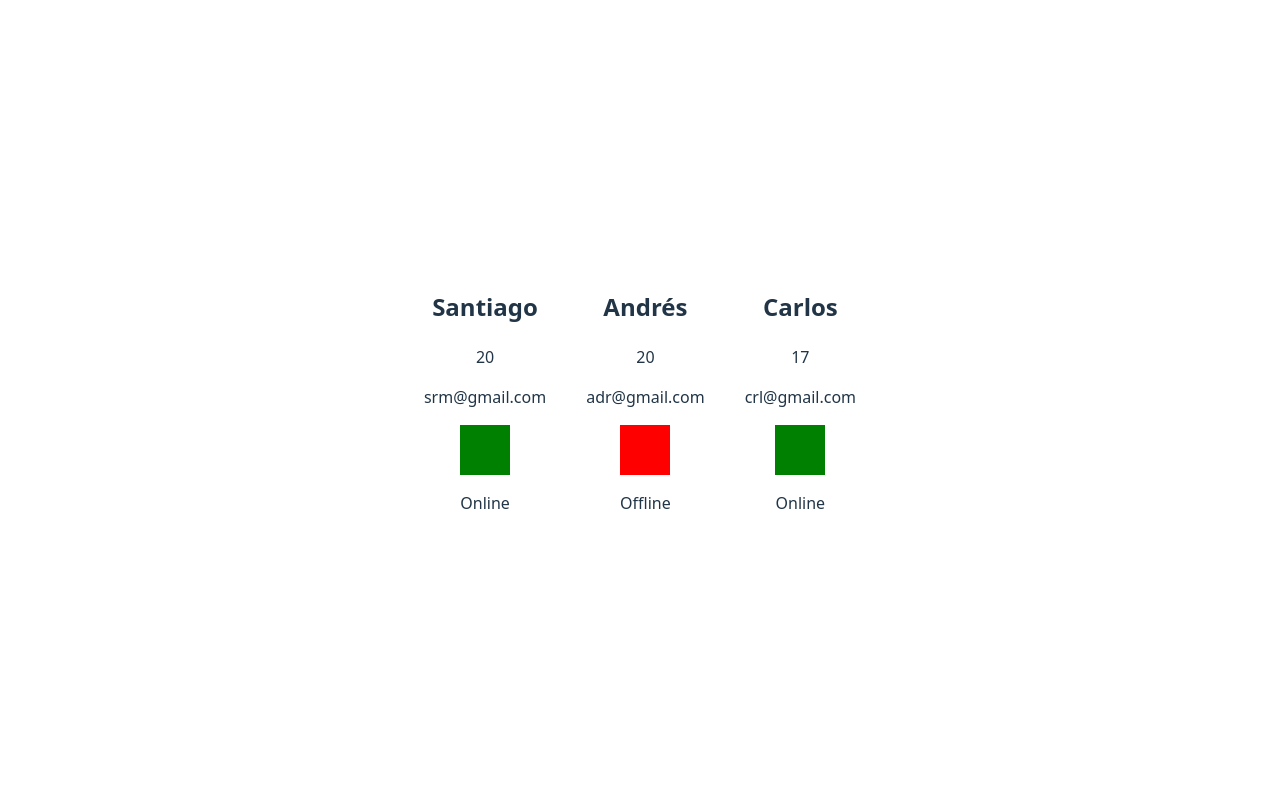
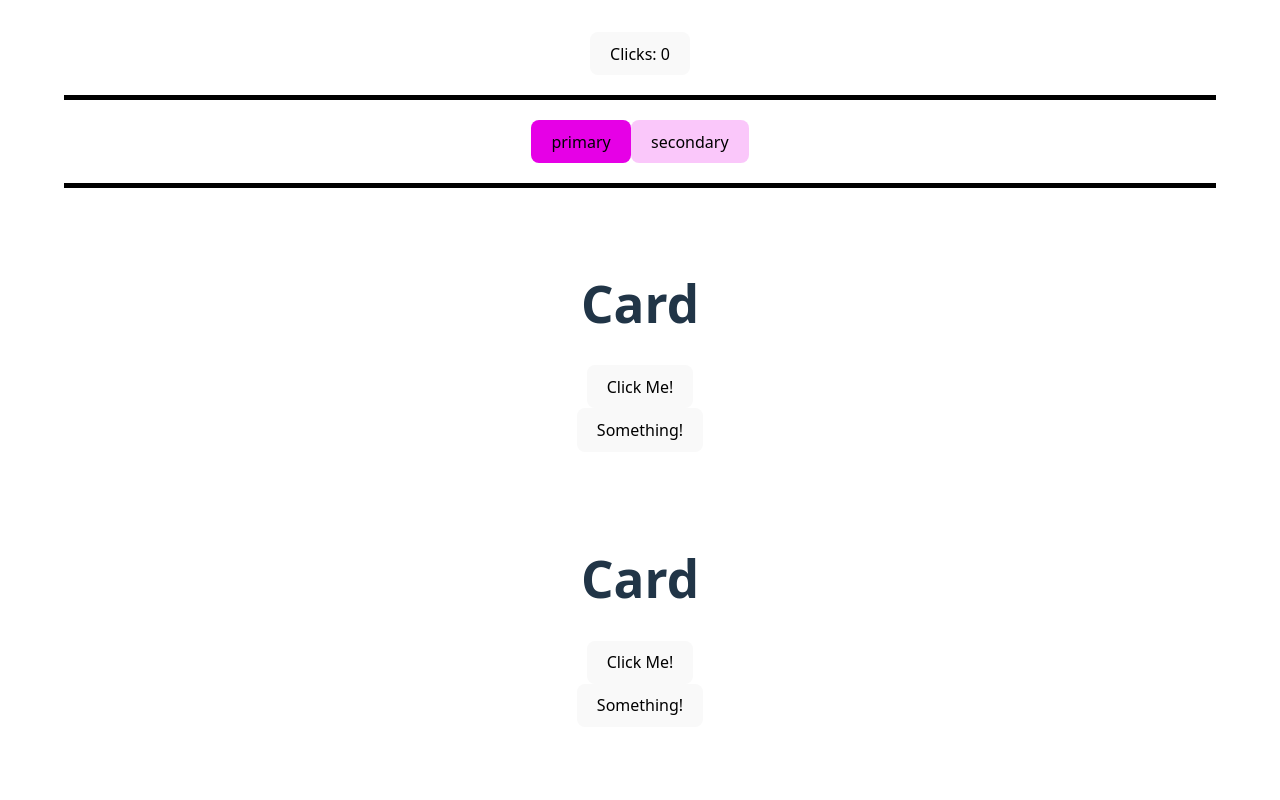
Before and after one commit to tutosrive/review-react, a React (Vite) app: page / in a window 1280 px wide. Shown: the top 800 px of the page. Built offline with nearby package versions, Linux system fonts and the light colour scheme.

Commit message:
See #3, add new 'challenge' now i make a page where i can show a users array in a card every one

```diff
--- a/package.json
+++ b/package.json
@@ -11,7 +11,8 @@
     },
     "dependencies": {
         "react": "^19.1.1",
-    "react-dom": "^19.1.1"
+        "react-dom": "^19.1.1",
+        "react-router-dom": "^6.14.2"
     },
     "devDependencies": {
         "@eslint/js": "^9.36.0",
--- a/src/App.css
+++ b/src/App.css
@@ -36,7 +36,8 @@
 
 .user-card {
     display: inline-block;
-    margin: auto 20px;
+    margin: 20px;
+    box-shadow: 1px 1px 12px red;
 }
 
 .circle-red::before {
--- a/src/App.tsx
+++ b/src/App.tsx
@@ -1,48 +1,18 @@
+import { BrowserRouter, Route, Routes } from 'react-router-dom';
 import './App.css';
-import UserCard from './components/UserCard';
+import routes from './routers/router';
 
 function App() {
-    // const [count1, setCount1] = useState(0);
-
-    // const handleClickActionButton = (): void => {
-    //     setCount1((current) => current + 1);
-    // };
-
-    // For excersice N°3
-    // const actionButton1 = (): ReactNode => {
-    //     return <ActionButton onAction={handleClickActionButton} />;
-    // };
-
     return (
         <>
-            {/* Excersice N°1: Reactive count */}
-            {/* <ActionButton label={`Clicks: ${count1}`} onAction={handleClickActionButton} /> */}
-
-            {/* <Separator /> */}
-
-            {/* Excersice N°2: Styled button */}
-            {/* <StyledButton label='primary' variant='primary' />
-            <StyledButton label='secondary' variant='secondary' />
-
-            <Separator /> */}
-
-            {/* Excersice N°3: Component Container */}
-            {/* <Card children={actionButton1()} /> */}
-
-            {/* Pass the children like content... not as prop */}
-            {/* <Card>
-                <ActionButton onAction={handleClickActionButton} />
-            </Card>
-
-            <Card /> */}
-            {/* User card: Online */}
-            <UserCard name='Santiago' age={20} email='srm@gmail.com' isOnline={true} />
-
-            {/* User card: Offline */}
-            <UserCard name='Andrés' age={20} email='adr@gmail.com' isOnline={false} />
-
-            {/* User card: Online */}
-            <UserCard name='Carlos' age={17} email='crl@gmail.com' isOnline={true} />
+            <BrowserRouter future={{ v7_startTransition: true, v7_relativeSplatPath: true }}>
+                <Routes>
+                    {routes.map((routes, index) => {
+                        const { path, component: Component } = routes;
+                        return <Route key={index} path={path} element={<Component />} />;
+                    })}
+                </Routes>
+            </BrowserRouter>
         </>
     );
 }
--- a/src/components/UserCard.tsx
+++ b/src/components/UserCard.tsx
@@ -1,13 +1,14 @@
 import type { FC } from 'react';
 
 interface UserCardProps {
+    idUser: string;
     name: string;
     age: number;
     email: string;
     isOnline: boolean;
 }
 
-const UserCard: FC<UserCardProps> = ({ name, age, email, isOnline }: UserCardProps) => {
+const UserCard: FC<UserCardProps> = ({ idUser, name, age, email, isOnline }: UserCardProps) => {
     let classOnline = 'circle-red';
     let textOnline = 'Offline';
 
@@ -17,7 +18,7 @@ const UserCard: FC<UserCardProps> = ({ name, age, email, isOnline }: UserCardPro
     }
 
     return (
-        <div className='user-card'>
+        <div className='user-card' id={idUser}>
             <h2>{name}</h2>
             <div className='user-card-body'>
                 <p>{age}</p>
--- /dev/null
+++ b/src/models/User.ts
@@ -0,0 +1,15 @@
+export class User {
+    id: string;
+    name: string;
+    age: number;
+    email: string;
+    isOnline: boolean;
+
+    constructor(id?: string, name?: string, age?: number, email?: string, isOnline?: boolean) {
+        this.id = id ?? '';
+        this.name = name ?? 'user';
+        this.age = age ?? -1;
+        this.email = email ?? 'user@example.any';
+        this.isOnline = isOnline ?? false;
+    }
+}
--- /dev/null
+++ b/src/pages/Home.page.tsx
@@ -0,0 +1,52 @@
+import React, { useState, type ReactNode } from 'react';
+import UserCard from '../components/UserCard';
+import ActionButton from '../components/ActionButton';
+import Card from '../components/Card';
+import StyledButton from '../components/StyledButton';
+import Separator from '../components/Separator';
+
+export default function HomePage() {
+    const [count1, setCount1] = useState(0);
+
+    const handleClickActionButton = (): void => {
+        setCount1((current) => current + 1);
+    };
+
+    // For excersice N°3
+    const actionButton1 = (): ReactNode => {
+        return <ActionButton onAction={handleClickActionButton} />;
+    };
+
+    return (
+        <>
+            {/* Excersice N°1: Reactive count */}
+            <ActionButton label={`Clicks: ${count1}`} onAction={handleClickActionButton} />
+
+            <Separator />
+
+            {/* Excersice N°2: Styled button */}
+            <StyledButton label='primary' variant='primary' />
+            <StyledButton label='secondary' variant='secondary' />
+
+            <Separator />
+
+            {/* Excersice N°3: Component Container */}
+            <Card children={actionButton1()} />
+
+            {/* Pass the children like content... not as prop */}
+            <Card>
+                <ActionButton onAction={handleClickActionButton} />
+            </Card>
+
+            <Card />
+            {/* User card: Online */}
+            <UserCard idUser='user-1' name='Santiago' age={20} email='srm@gmail.com' isOnline={true} />
+
+            {/* User card: Offline */}
+            <UserCard idUser='user-2' name='Andrés' age={20} email='adr@gmail.com' isOnline={false} />
+
+            {/* User card: Online */}
+            <UserCard idUser='user-3' name='Carlos' age={17} email='crl@gmail.com' isOnline={true} />
+        </>
+    );
+}
--- /dev/null
+++ b/src/pages/Users.page.tsx
@@ -0,0 +1,58 @@
+import React, { useState, useEffect } from 'react';
+import { User } from '../models/User';
+import UserCard from '../components/UserCard';
+
+function randomId(str: string) {
+    return `${str}${(Math.random() + 1) * 40}`;
+}
+
+function getUsersRandom() {
+    const usersLocal = [];
+    let flag = false;
+    const names = ['Santiago', 'Andrés', 'Samuel', 'Nicolás', 'Antonio'];
+
+    for (let i = 0; i < 5; i++) {
+        flag = !flag;
+        const idUser = randomId('user-');
+        const age = parseInt(((Math.random() + 1) * 60).toString(), 10);
+
+        const user = new User(idUser, names[i], age, `${names[i]}@gmail.com`, flag);
+        usersLocal.push(user);
+    }
+
+    return usersLocal;
+}
+
+export default function UserPage() {
+    const [users, setUsers] = useState<User[]>([]);
+
+    const updateUsers = (usersObtained: User[]) => {
+        console.log(usersObtained);
+
+        // Set the new users
+        setUsers(usersObtained);
+    };
+
+    useEffect(() => {
+        // Simluate request
+        const timeout = setTimeout(() => {
+            const usersObtained: User[] = getUsersRandom();
+
+            updateUsers(usersObtained);
+
+            // "remove" timeout
+            clearTimeout(timeout);
+        }, 2000);
+
+        // Load one time and when change "users"
+    }, []);
+
+    return (
+        <div className='container page users-page'>
+            {/* Make a map from users */}
+            {users.map((user) => {
+                return <UserCard idUser={user.id} age={user.age} email={user.email} isOnline={user.isOnline} name={user.name} key={user.id} />;
+            })}
+        </div>
+    );
+}
--- /dev/null
+++ b/src/routers/router.ts
@@ -0,0 +1,13 @@
+import { lazy } from 'react';
+
+const UsersPage = lazy(() => import('../pages/Users.page'));
+const HomePage = lazy(() => import('../pages/Home.page'));
+
+const routersMain = [
+    { title: 'Users', path: '/users', component: UsersPage },
+    { title: 'Home', path: '/', component: HomePage },
+];
+
+const routes = [...routersMain];
+
+export default routes;
```
Also changed, not shown: 1 other file (tests, documents, lock files or other folders). Lines whose indentation alone changed are shown as unchanged.
